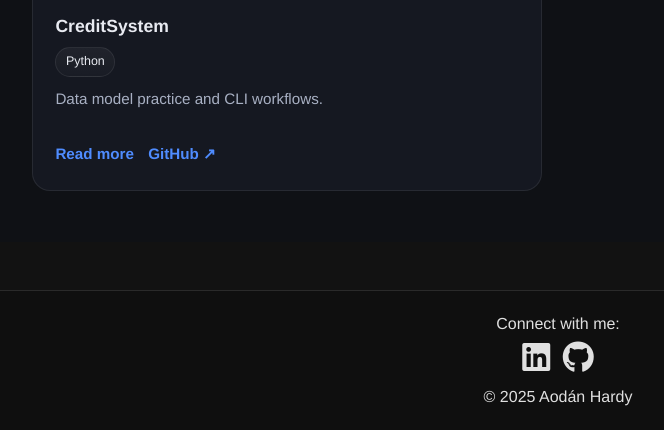
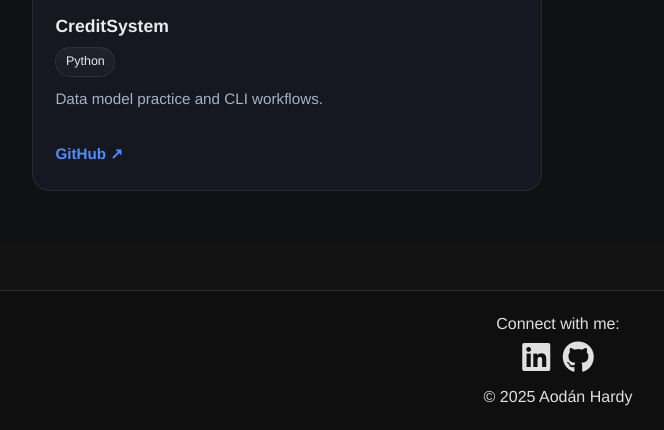
Before and after one commit to AodanHardy/MyPortfolio_2.0, a Django app: page /projects/ in a window 1280 px wide. Shown: the part 2760-3190 px from the top of the page, without its empty margins (82-746 px from the left). Run offline with Django 5.2, Linux system fonts and the light colour scheme.

Commit message:
upating projects

```diff
--- a/core/templates/projects.html
+++ b/core/templates/projects.html
@@ -62,101 +62,94 @@
             <ul class="apx-badges"><li>Rust</li></ul>
             <p class="apx-card-text">Experimenting with fast, memory-safe tools and algorithmic benchmarks.</p>
             <div class="apx-card-cta">
-              <a class="apx-link" href="#">Read more</a>
               <a class="apx-link" href="#">GitHub ↗</a>
             </div>
           </div>
         </article>
 
         <article class="apx-card">
-          <a class="apx-card-media" href="#">
+          <a class="apx-card-media" href="https://github.com/AodanHardy/FlappyBird">
             <img src="https://picsum.photos/1200/675?random=22" alt="Flappy Bird clone">
           </a>
           <div class="apx-card-body">
-            <h3 class="apx-card-title"><a href="#">Flappy Bird</a></h3>
+            <h3 class="apx-card-title"><a href="https://github.com/AodanHardy/FlappyBird">Flappy Bird</a></h3>
             <ul class="apx-badges"><li>C++</li></ul>
             <p class="apx-card-text">Simple arcade mechanics using SFML — focus on timing and physics loops.</p>
             <div class="apx-card-cta">
-              <a class="apx-link" href="#">Read more</a>
-              <a class="apx-link" href="#">GitHub ↗</a>
+              <a class="apx-link" href="https://github.com/AodanHardy/FlappyBird">GitHub ↗</a>
             </div>
           </div>
         </article>
 
         <article class="apx-card">
-          <a class="apx-card-media" href="#">
+          <a class="apx-card-media" href="https://github.com/AodanHardy/SpaceInvaders">
             <img src="https://picsum.photos/1200/675?random=23" alt="Space Invaders remake">
           </a>
           <div class="apx-card-body">
-            <h3 class="apx-card-title"><a href="#">Space Invaders</a></h3>
+            <h3 class="apx-card-title"><a href="https://github.com/AodanHardy/SpaceInvaders">Space Invaders</a></h3>
             <ul class="apx-badges"><li>Rust</li></ul>
             <p class="apx-card-text">Rebuilt my final-year project into a modern Rust-based game loop.</p>
             <div class="apx-card-cta">
-              <a class="apx-link" href="#">Read more</a>
-              <a class="apx-link" href="#">GitHub ↗</a>
+              <a class="apx-link" href="https://github.com/AodanHardy/SpaceInvaders">GitHub ↗</a>
             </div>
           </div>
         </article>
 
         <article class="apx-card">
-          <a class="apx-card-media" href="#">
+          <a class="apx-card-media" href="https://github.com/AodanHardy/C-D_CW2">
             <img src="https://picsum.photos/1200/675?random=24" alt="TCP server diagram">
           </a>
           <div class="apx-card-body">
-            <h3 class="apx-card-title"><a href="#">TCP Server</a></h3>
+            <h3 class="apx-card-title"><a href="https://github.com/AodanHardy/C-D_CW2">TCP Server</a></h3>
             <ul class="apx-badges"><li>Java</li><li>Multithreading</li></ul>
             <p class="apx-card-text">Thread-per-connection architecture and graceful shutdown management.</p>
             <div class="apx-card-cta">
-              <a class="apx-link" href="#">Read more</a>
-              <a class="apx-link" href="#">GitHub ↗</a>
+              <a class="apx-link" href="https://github.com/AodanHardy/C-D_CW2">GitHub ↗</a>
             </div>
           </div>
         </article>
 
           <!-- Sports App -->
         <article class="apx-card">
-          <a class="apx-card-media" href="#">
+          <a class="apx-card-media" href="https://github.com/AodanHardy/SportsApp">
             <img src="https://picsum.photos/1200/600?random=25" alt="Sports app screens">
           </a>
           <div class="apx-card-body">
-            <h3 class="apx-card-title"><a href="#">Sports App</a></h3>
+            <h3 class="apx-card-title"><a href="https://github.com/AodanHardy/SportsApp">Sports App</a></h3>
             <ul class="apx-badges"><li>Android</li><li>Java</li></ul>
             <p class="apx-card-text">Fixtures, results, and simple leaderboards.</p>
             <div class="apx-card-cta">
-              <a class="apx-link" href="#">Read more</a>
-              <a class="apx-link" href="#">GitHub ↗</a>
+              <a class="apx-link" href="https://github.com/AodanHardy/SportsApp">GitHub ↗</a>
             </div>
           </div>
         </article>
 
         <!-- Flag Game App -->
         <article class="apx-card">
-          <a class="apx-card-media" href="#">
+          <a class="apx-card-media" href="https://github.com/AodanHardy/FlagGameApp">
             <img src="https://picsum.photos/1200/600?random=26" alt="Flag Game App">
           </a>
           <div class="apx-card-body">
-            <h3 class="apx-card-title"><a href="#">Flag Game App</a></h3>
+            <h3 class="apx-card-title"><a href="https://github.com/AodanHardy/FlagGameApp">Flag Game App</a></h3>
             <ul class="apx-badges"><li>Android</li><li>Java</li></ul>
             <p class="apx-card-text">Timed quiz with incremental difficulty.</p>
             <div class="apx-card-cta">
-              <a class="apx-link" href="#">Read more</a>
-              <a class="apx-link" href="#">GitHub ↗</a>
+              <a class="apx-link" href="https://github.com/AodanHardy/FlagGameApp">GitHub ↗</a>
             </div>
           </div>
         </article>
 
         <!-- CreditSystem -->
         <article class="apx-card">
-          <a class="apx-card-media" href="#">
+          <a class="apx-card-media" href="https://github.com/AodanHardy/CreditScore">
             <img src="https://picsum.photos/1200/600?random=27" alt="Credit system CLI">
           </a>
           <div class="apx-card-body">
-            <h3 class="apx-card-title"><a href="#">CreditSystem</a></h3>
+            <h3 class="apx-card-title"><a href="https://github.com/AodanHardy/CreditScore">CreditSystem</a></h3>
             <ul class="apx-badges"><li>Python</li></ul>
             <p class="apx-card-text">Data model practice and CLI workflows.</p>
             <div class="apx-card-cta">
-              <a class="apx-link" href="#">Read more</a>
-              <a class="apx-link" href="#">GitHub ↗</a>
+              <a class="apx-link" href="https://github.com/AodanHardy/CreditScore">GitHub ↗</a>
             </div>
           </div>
         </article>
```
